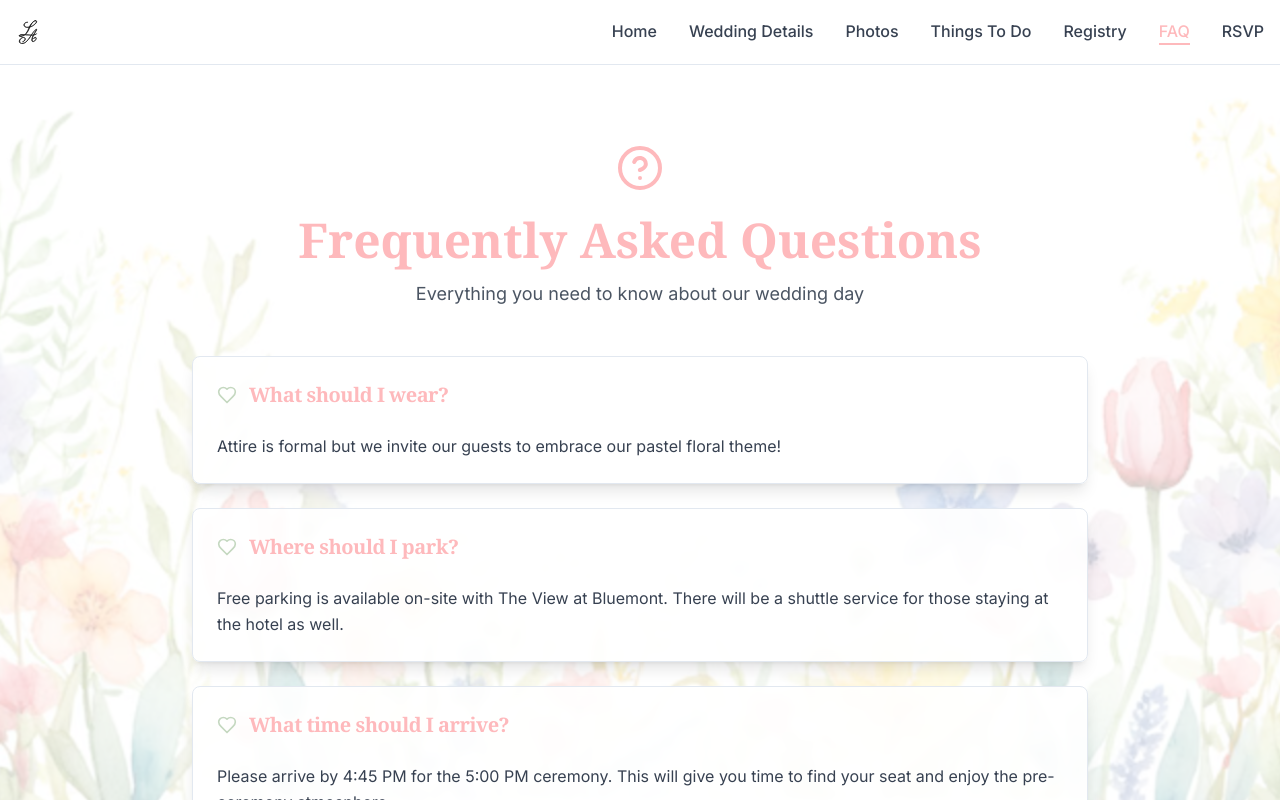
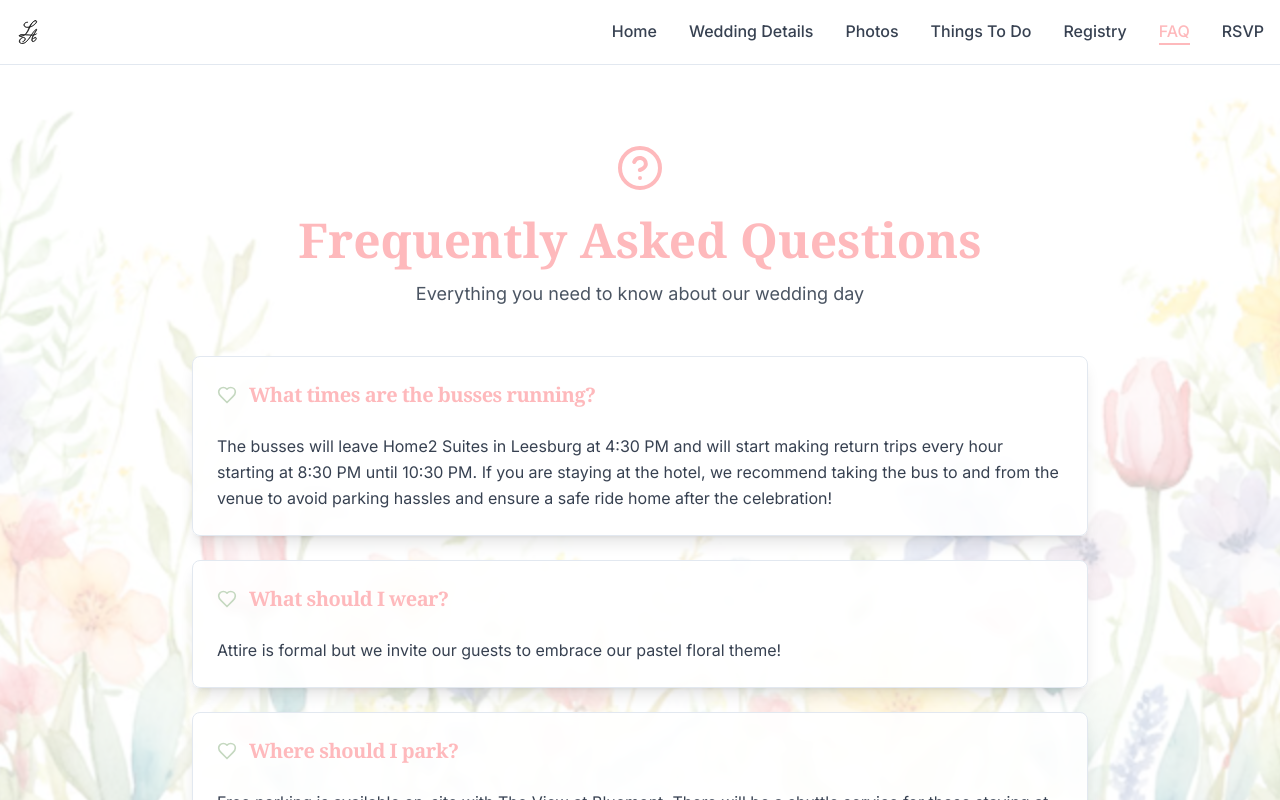
Before and after one commit to alexthoden/wedding-website, a React (Vite) app: page /faq in a window 1280 px wide. Shown: the top 800 px of the page. Built offline with nearby package versions, Linux system fonts and the light colour scheme.

Commit message:
hotel info

```diff
--- a/src/pages/FAQPage.tsx
+++ b/src/pages/FAQPage.tsx
@@ -3,6 +3,10 @@ import { Card, CardContent, CardHeader, CardTitle } from '@/components/ui/card';
 
 const FAQPage = () => {
   const faqs = [
+    {
+      question: "What times are the busses running?",
+      answer: "The busses will leave Home2 Suites in Leesburg at 4:30 PM and will start making return trips every hour starting at 8:30 PM until 10:30 PM. If you are staying at the hotel, we recommend taking the bus to and from the venue to avoid parking hassles and ensure a safe ride home after the celebration!"
+    },
     {
       question: "What should I wear?",
       answer: "Attire is formal but we invite our guests to embrace our pastel floral theme!"
```
